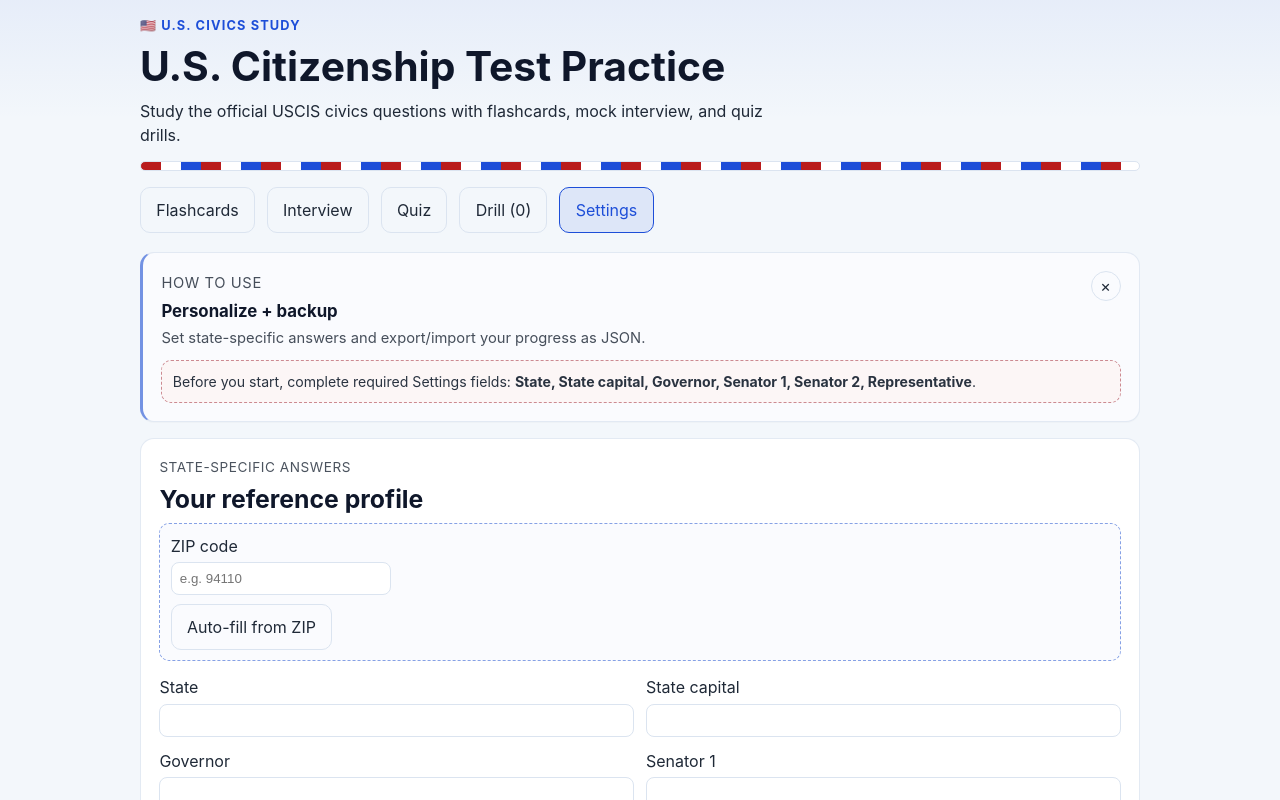
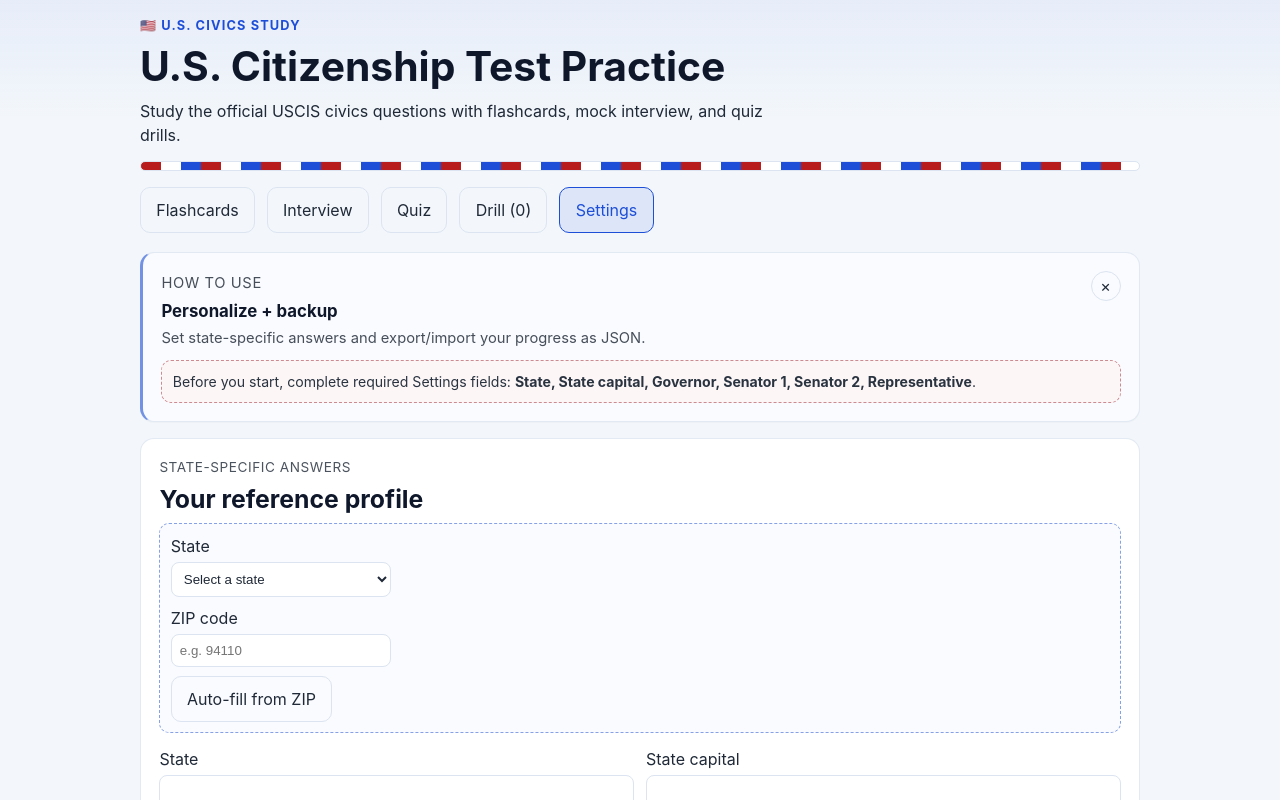
Before and after one commit to vforge/us-citizenship-test, a React (Vite) app: page / in a window 1280 px wide. Both pictures are taken after a click on the button "Settings". Shown: the top 800 px of the page. Built offline with nearby package versions, Linux system fonts and the light colour scheme.

Commit message:
Add state selector for profile autofill

```diff
--- a/src/App.css
+++ b/src/App.css
@@ -372,7 +372,8 @@ button.danger {
   gap: 0.25rem;
 }
 
-.zip-lookup input {
+.zip-lookup input,
+.zip-lookup select {
   border: 1px solid var(--border);
   border-radius: 8px;
   padding: 0.5rem;
--- a/src/App.tsx
+++ b/src/App.tsx
@@ -492,6 +492,44 @@ function App() {
     setPracticeDeckCursor(0)
     setIsAnswerVisible(false)
     announce('Flashcard deck shuffled.')
+  }
+
+  const stateOptions = useMemo(
+    () =>
+      Object.entries(STATE_OFFICIALS_BY_ABBR)
+        .map(([abbr, info]) => ({ abbr, name: info.state }))
+        .sort((a, b) => a.name.localeCompare(b.name)),
+    [],
+  )
+
+  const selectedStateAbbr = useMemo(() => {
+    const normalizedState = profile.state?.trim().toLowerCase()
+    if (!normalizedState) return ''
+
+    const match = stateOptions.find(
+      ({ abbr, name }) =>
+        abbr.toLowerCase() === normalizedState || name.trim().toLowerCase() === normalizedState,
+    )
+
+    return match?.abbr ?? ''
+  }, [profile.state, stateOptions])
+
+  const handleStateSelect = (stateAbbr: string) => {
+    const stateInfo = STATE_OFFICIALS_BY_ABBR[stateAbbr]
+    if (!stateInfo) return
+
+    setProfile((prev) => ({
+      ...prev,
+      state: stateInfo.state,
+      stateCapital: stateInfo.stateCapital,
+      governor: stateInfo.governor,
+      senator1: stateInfo.senators[0],
+      senator2: stateInfo.senators[1],
+    }))
+
+    const message = `Auto-filled profile for ${stateInfo.state}.`
+    setZipLookupStatus(message)
+    announce(message)
   }
 
   const handleZipLookup = async () => {
@@ -1030,6 +1068,21 @@ function App() {
               <h2>Your reference profile</h2>
 
               <div className="zip-lookup" role="group" aria-label="ZIP code auto-fill">
+                <label htmlFor="state-select">
+                  <span>State</span>
+                  <select
+                    id="state-select"
+                    value={selectedStateAbbr}
+                    onChange={(event) => handleStateSelect(event.target.value)}
+                  >
+                    <option value="">Select a state</option>
+                    {stateOptions.map((option) => (
+                      <option key={option.abbr} value={option.abbr}>
+                        {option.name}
+                      </option>
+                    ))}
+                  </select>
+                </label>
                 <label htmlFor="zip-input">
                   <span>ZIP code</span>
                   <input
```
